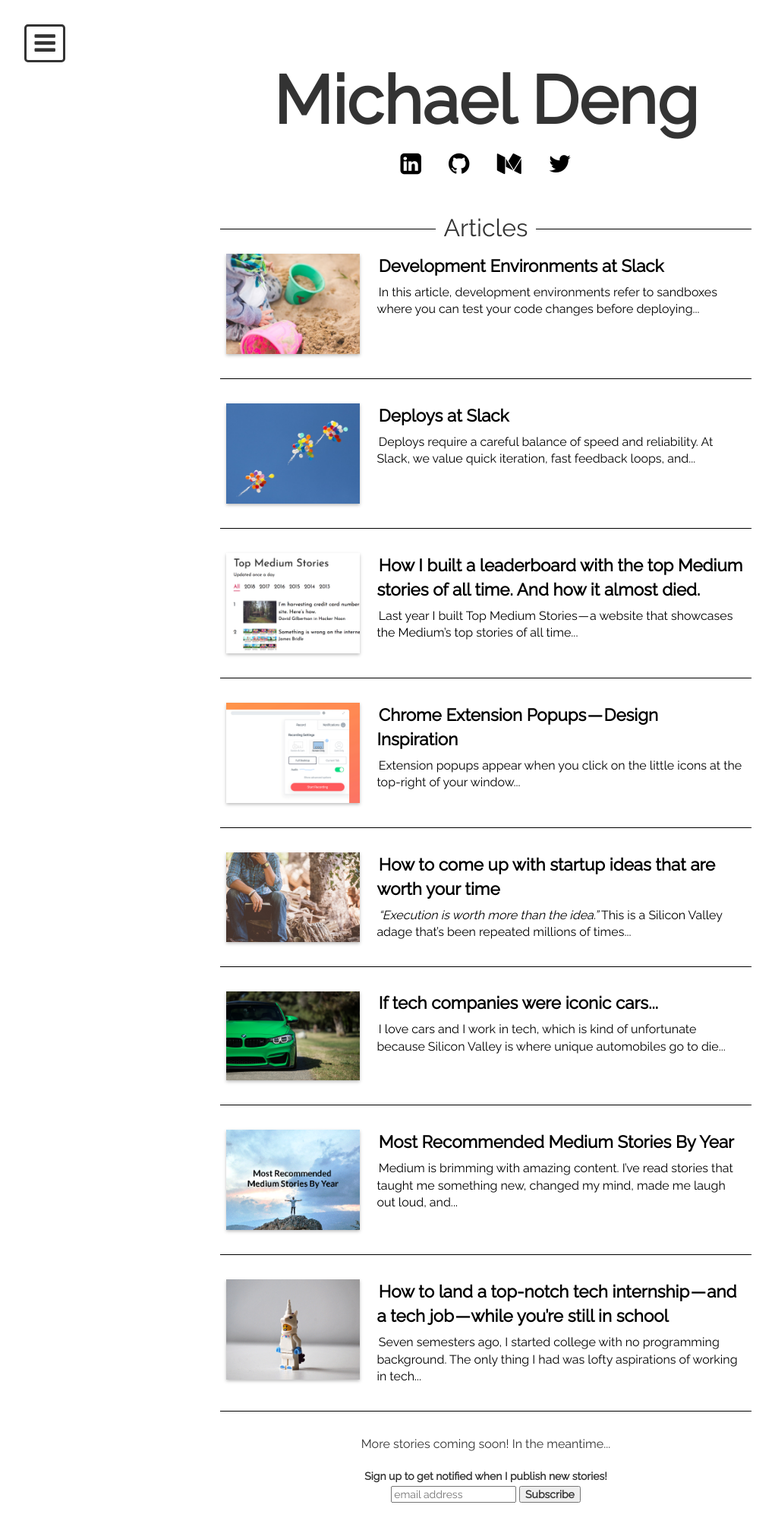
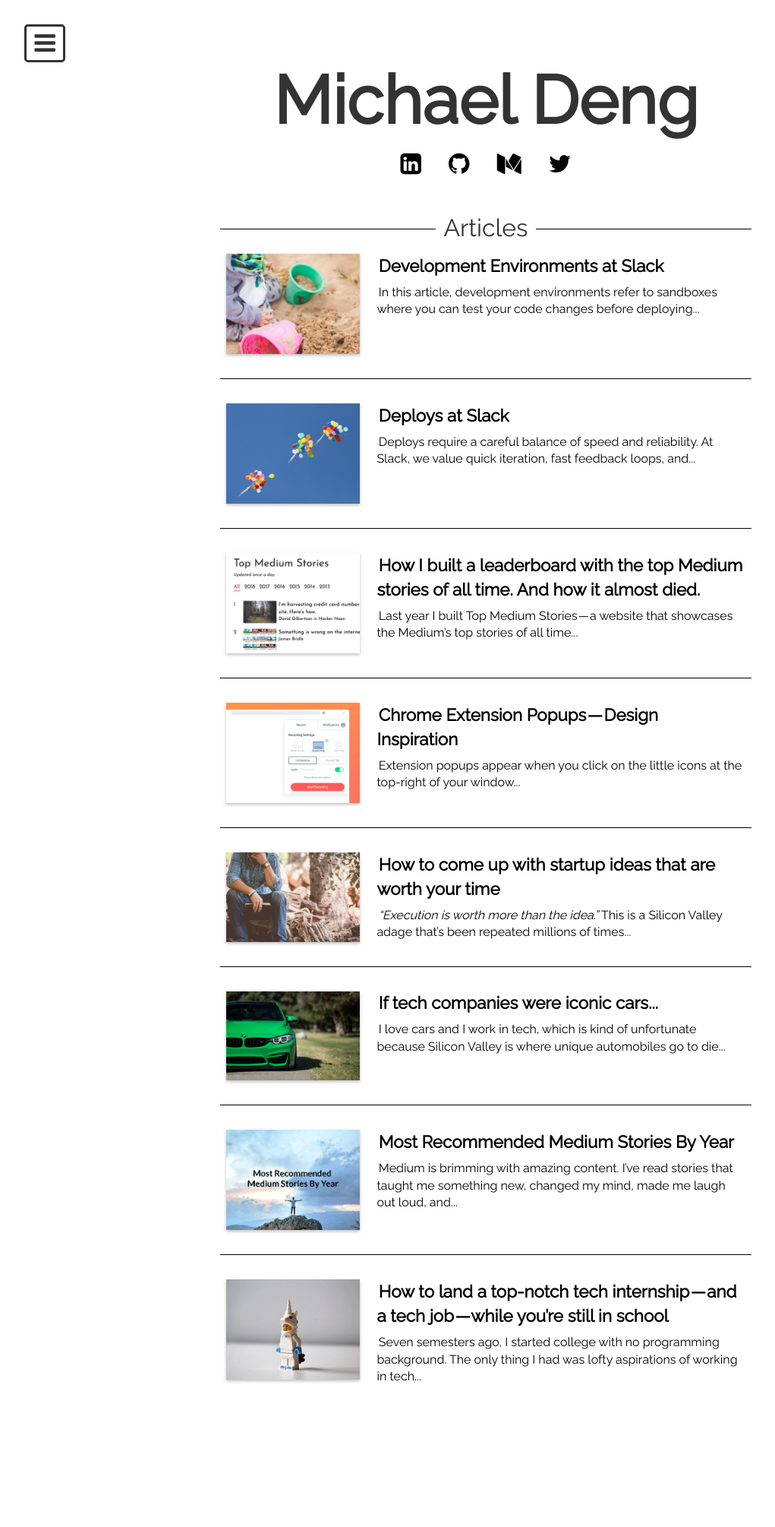
Before and after one commit to michael-deng/michael-deng.github.io, a Jekyll site: the page index.html, which Jekyll copies as it is, in a window 1280 px wide. Shown: the whole page at 76% size, without its empty margins (0-1021 px from the left). Built offline with Jekyll 4.4.1, drawn with Linux system fonts in a browser that asks for light colours; nearby versions of some CDN libraries; Markdown is read by kramdown in place of the engine named in the settings; comment, search, counter and statistics services are not loaded; after the commit the page ends 1905 px from its top, so only the background shows below that.

Commit message:
Comment out subscription signup

```diff
--- a/css/custom-styles.css
+++ b/css/custom-styles.css
@@ -33,6 +33,7 @@
 }
 .carousel {
 	margin-bottom: 5em;
+	padding-bottom: 3em;
 }
 .carousel-caption {
 	z-index: 10;
@@ -120,6 +121,9 @@
 	margin: auto;
 	padding: 2em 0.5em 2em 0.5em;
 	overflow: auto;
+}
+
+.bottom-border {
 	border-bottom: 1px solid #000;
 }
 
--- a/index.html
+++ b/index.html
@@ -45,7 +45,7 @@
                         <span>Articles</span>
                       </div>
 
-                      <div class="medium-story">
+                      <div class="medium-story bottom-border">
                         <div class="medium-image">
                           <a href="https://slack.engineering/development-environments-at-slack-f3c1339c2445">
                             <img src="images/sandbox.jpeg">
@@ -63,7 +63,7 @@
                         </div>
                       </div>
 
-                      <div class="medium-story">
+                      <div class="medium-story bottom-border">
                         <div class="medium-image">
                           <a href="https://slack.engineering/deploys-at-slack-cd0d28c61701">
                             <img src="images/balloons.jpeg">
@@ -81,7 +81,7 @@
                         </div>
                       </div>
 
-                      <div class="medium-story">
+                      <div class="medium-story bottom-border">
                         <div class="medium-image">
                           <a href="https://medium.freecodecamp.org/how-i-built-top-medium-stories-e07a32cf5255">
                             <img src="images/topmediumstorieszoomed.png">
@@ -99,7 +99,7 @@
                         </div>
                       </div>
 
-                      <div class="medium-story">
+                      <div class="medium-story bottom-border">
                         <div class="medium-image">
                           <a href="https://uxplanet.org/chrome-extension-popups-design-inspiration-b38de2cbd589">
                             <img src="images/extension.png">
@@ -117,7 +117,7 @@
                         </div>
                       </div>
 
-                      <div class="medium-story">
+                      <div class="medium-story bottom-border">
                         <div class="medium-image">
                           <a href="https://medium.com/startup-grind/how-to-come-up-with-startup-ideas-that-are-worth-your-time-36cc54b53b5">
                             <img src="images/thinkingguy.jpeg">
@@ -135,7 +135,7 @@
                         </div>
                       </div>
 
-                      <div class="medium-story">
+                      <div class="medium-story bottom-border">
                         <div class="medium-image">
                           <a href="https://hackernoon.com/if-tech-companies-were-iconic-cars-d2a9409cfcbb#.bcmgg2sjq">
                             <img src="images/nicecar.jpeg">
@@ -153,7 +153,7 @@
                         </div>
                       </div>
 
-                      <div class="medium-story">
+                      <div class="medium-story bottom-border">
                         <div class="medium-image">
                           <a href="https://medium.com/startup-grind/most-recommended-medium-stories-by-year-2db66605d5be#.f0dch992j">
                             <img src="images/Mostrecommendedheader.png">
@@ -189,12 +189,12 @@
                         </div>
                       </div>
 
+                <!--
                       <div class="email-signup">
                         More stories coming soon! In the meantime...
 
                         <br /><br />
 
-                        <!-- Begin MailChimp Signup Form -->
                         <link href="//cdn-images.mailchimp.com/embedcode/horizontal-slim-10_7.css" rel="stylesheet" type="text/css">
                         <style type="text/css">
                           #mc_embed_signup{background:#fff; clear:left; font:14px Helvetica,Arial,sans-serif; width:100%;}
@@ -207,12 +207,12 @@
                           <label for="mce-EMAIL">Sign up to get notified when I publish new stories!</label>
                           <br />
                           <input type="email" value="" name="EMAIL" class="email" id="mce-EMAIL" placeholder="email address" required>
-                            <!-- real people should not fill this in and expect good things - do not remove this or risk form bot signups-->
                             <div style="position: absolute; left: -5000px;" aria-hidden="true"><input type="text" name="b_041bfe69b47b315a72636f7fb_e62ad3c6a8" tabindex="-1" value=""></div>
                             <input type="submit" value="Subscribe" name="subscribe" id="mc-embedded-subscribe" class="button"></div>
                         </form>
                         </div>
                       </div>
+                -->
 
                 <!-- Push menu button -->
                       <div class="main">
```
